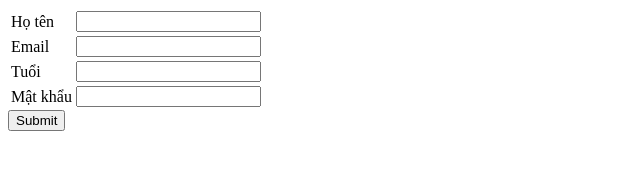
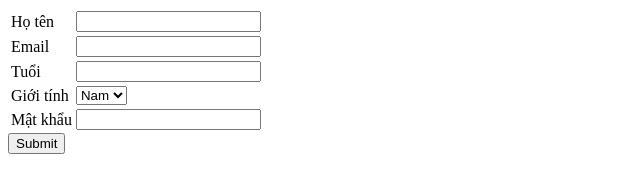
Before and after one commit to tathuylinh1009/tathuylinh1009.github.io, a plain HTML site: page week3/form.html in a window 1280 px wide. Shown: the whole page, without its empty margins (0-640 px from the left). Drawn offline with Linux system fonts and the light colour scheme.

Commit message:
Update form.html

```diff
--- a/week3/form.html
+++ b/week3/form.html
@@ -19,6 +19,15 @@
                 <td><input type="number" id="tuoi" name="tuoi"></td>
             </tr>
             <tr>
+                <td><label for="gioitinh">Giới tính</label></td>
+                <td>
+                    <select name="gioitinh" id="gioitinh">
+                        <option value="male">Nam</option>
+                        <option value="female">Nữ</option>
+                    </select>
+                </td>
+            </tr>
+            <tr>
                 <td><label for="matkhau">Mật khẩu</label></td>
                 <td><input type="password" id="matkhau" name="matkhau"></td>
             </tr>
```
